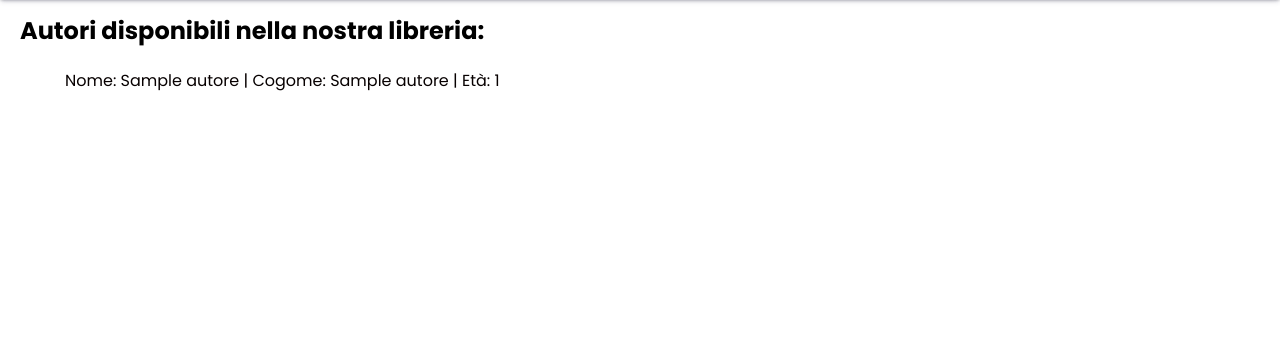
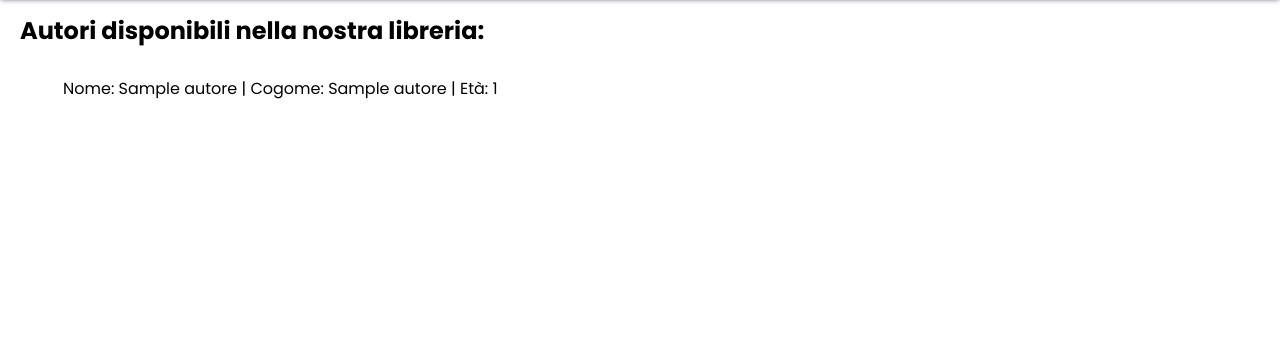
Before and after one commit to lukaFitstic/BookBuddyWebApp, a Django app: page /autori/ in a window 1280 px wide. Shown: the part 107-447 px from the top of the page. Run offline with Django 5.2, Linux system fonts and the light colour scheme; a user stored in the database is signed in; tables that the repository leaves empty hold one stand-in row (values such as "Sample post").

Commit message:
Modifiche minori a HTML e CSS

```diff
--- a/static/css/style.css
+++ b/static/css/style.css
@@ -394,7 +394,12 @@
     transition: 0.3s;
   }
 
-  ul p a{
+  ul li.autore {
+    list-style: none;
+    padding: 8px;
+  }
+
+  ul li a{
     text-decoration: none;
     color: #070000;
     padding: 8px 15px;
--- a/templates/autori.html
+++ b/templates/autori.html
@@ -3,7 +3,7 @@
     <h2>Autori disponibili nella nostra libreria:</h2>
     <ul>
         {% for autore in autori %}
-            <p class="autore">
+            <li class="autore">
                 <a class="link" href="{% url 'raccolta' autore.pk %}">
                     Nome:
                     {{ autore.nome }}
@@ -12,7 +12,7 @@
                     | Età:
                     {{ autore.eta }}
                 </a>
-            </p>
+            </li>
         {% endfor %}
     </ul>
 {% endblock content %}
```
